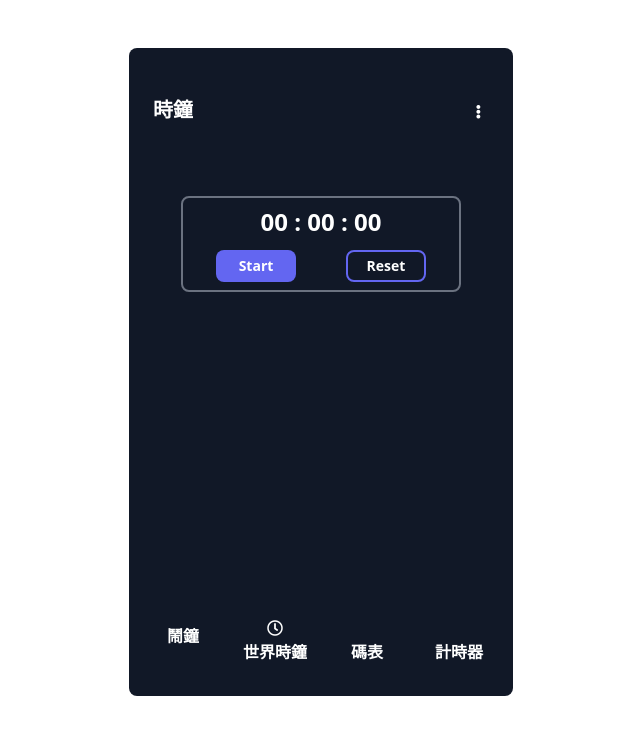
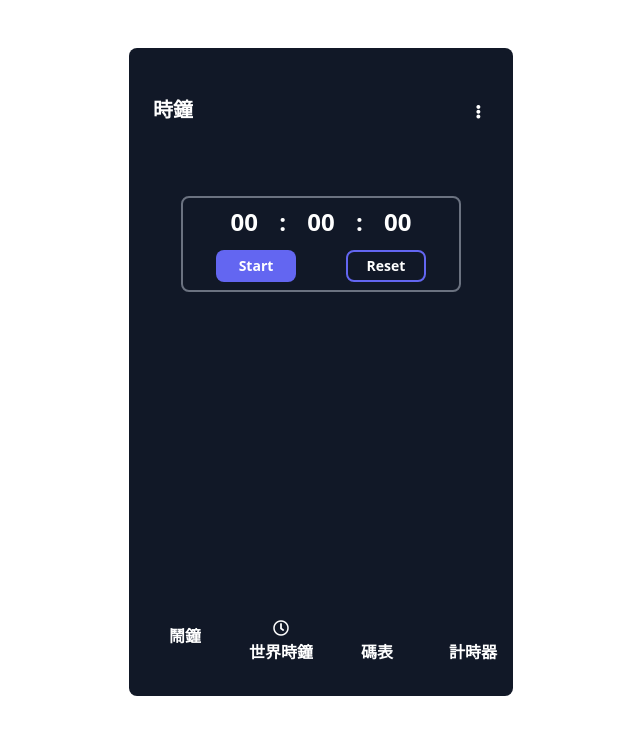
Before and after one commit to Sept-Rabbit/tailwind-clock, a React (Vite) app: page /stopwatch in a window 1280 px wide. Shown: the top 734 px of the page, without its empty margins (319-959 px from the left). Built offline with nearby package versions, Linux system fonts and the light colour scheme; some icons are missing.

Commit message:
fix stopwatch shake

```diff
--- a/src/Layout/Footer.jsx
+++ b/src/Layout/Footer.jsx
@@ -52,7 +52,7 @@ function Footer() {
           className={`${alarmActive} flex-col flex justify-center text-center items-center`}
         >
           <i className="my-1 far fa-alarm-clock"></i>
-          <span className="w-16">鬧鐘</span>
+          <span className="w-20">鬧鐘</span>
         </button>
       </div>
       <div className="hover:bg-gray-600 text-center text-base p-2">
@@ -61,7 +61,7 @@ function Footer() {
           className={`${timezoneActive} flex-col flex justify-center text-center items-center`}
         >
           <i className="my-1 far fa-clock"></i>
-          <span className="w-16">世界時鐘</span>
+          <span className="w-20">世界時鐘</span>
         </button>
       </div>
       <div className="hover:bg-gray-600 text-center text-base p-2">
@@ -70,7 +70,7 @@ function Footer() {
           className={`${stopWatchActive} flex-col flex justify-center text-center items-center`}
         >
           <i className="my-1 far fa-stopwatch"></i>
-          <span className="w-16">碼表</span>
+          <span className="w-20">碼表</span>
         </button>
       </div>
       <div className="hover:bg-gray-600 text-center text-base p-2">
@@ -79,7 +79,7 @@ function Footer() {
           className={`${timerActive} flex-col flex justify-center text-center items-center`}
         >
           <i className="my-1 far fa-hourglass-end"></i>
-          <span className="w-16">計時器</span>
+          <span className="w-20">計時器</span>
         </button>
       </div>
     </div>
--- a/src/pages/Alarm.jsx
+++ b/src/pages/Alarm.jsx
@@ -73,11 +73,11 @@ function Alarm() {
   };
 
   return (
-    <div className="relative">
+    <div className="relative mb-3">
       <header>
         <AlarmHeader displayDelete={displayDelete} />
       </header>
-      <div className="overflow-y-auto h-98">
+      <div className="overflow-y-auto py-3 h-98">
         {alarms.map((a, index) => {
           return (
             <AddAlarm
--- a/src/pages/StopWatch.jsx
+++ b/src/pages/StopWatch.jsx
@@ -81,9 +81,11 @@ function StopWatch() {
       <div className="h-98">
         <div className="items-center my-3 mx-auto mx-4 px-4 py-2 flex flex-col justify-center">
           <div className="my-3 w-5/6 h-24 p-2 rounded-lg border-2 border-solid border-gray-500">
-            <p className="text-2xl w-48 mx-auto text-center">
-              {timer.minute} : {timer.second} : {timer.misecond}
-            </p>
+            <div className="text-2xl grid grid-cols-5 w-48 mx-auto text-center">
+              <div>{timer.minute}</div> : <div>{timer.second}</div> :
+              <div>{timer.misecond}</div>
+            </div>
+
             <div className="flex flex-row justify-around">
               <button
                 onClick={() => setIsActive(!isActive)}
```
